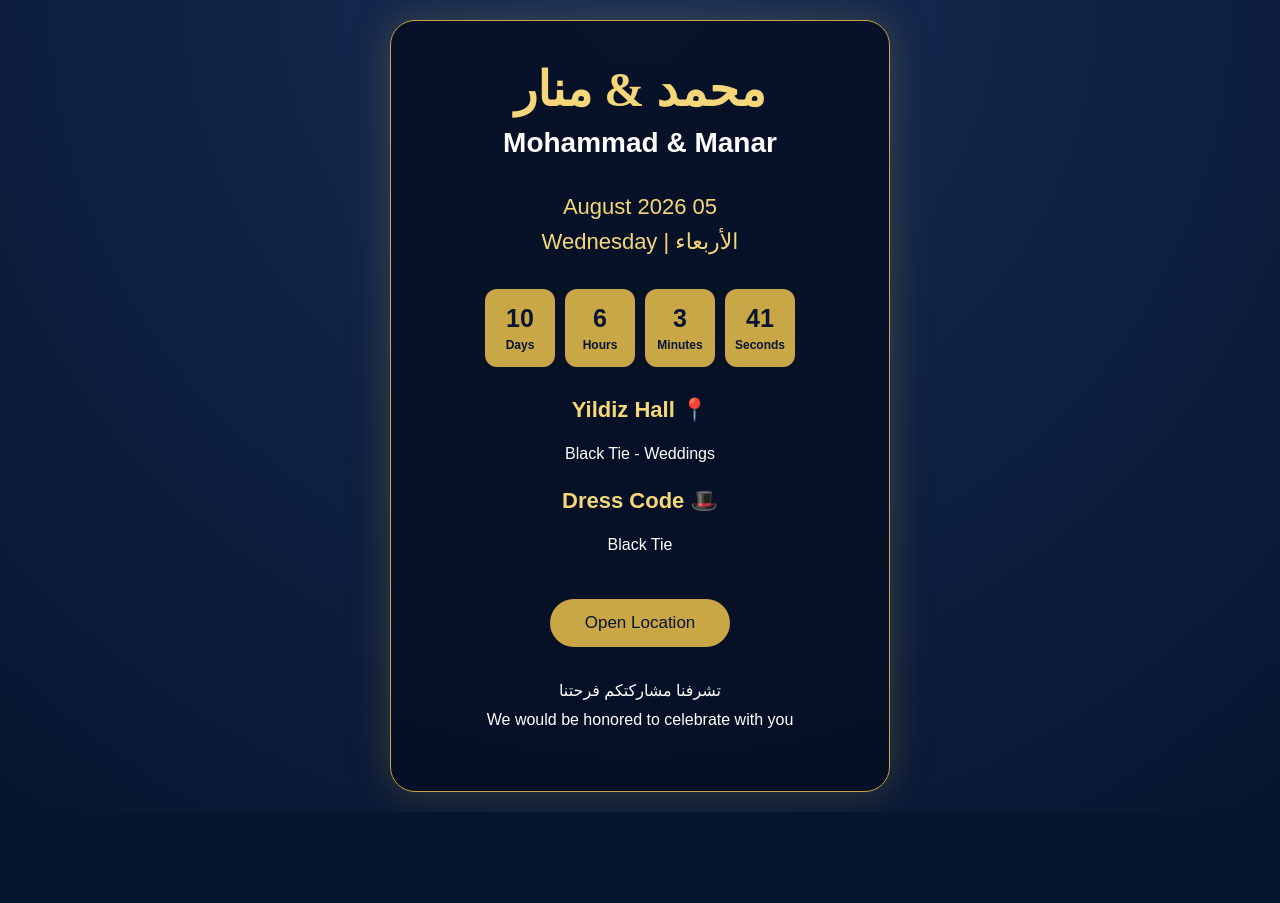
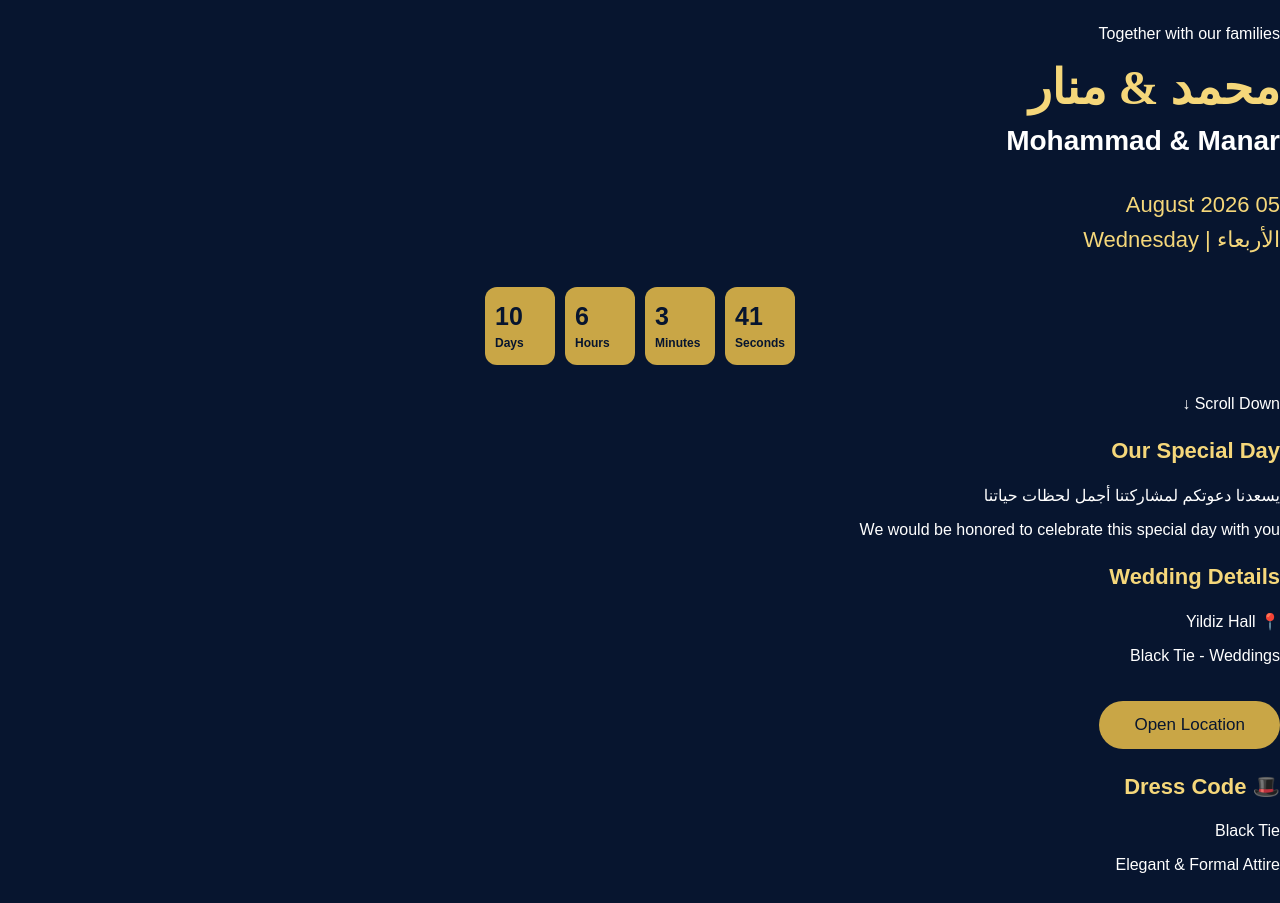
Before and after one commit to Kira1717171717/wedding-invitation, a Next.js app: page / in a window 1280 px wide. Shown: the top 903 px of the page. Before the commit the page ends 812 px from the top, so only its background shows below. Built offline with nearby package versions, Linux system fonts and the light colour scheme.

Commit message:
Update page.js

```diff
--- a/app/page.js
+++ b/app/page.js
@@ -4,6 +4,7 @@ import { motion } from "framer-motion";
 import { useEffect, useState } from "react";
 
 export default function Home() {
+
   const weddingDate = new Date("2026-08-05T19:00:00");
 
   const [time, setTime] = useState({
@@ -13,52 +14,65 @@ export default function Home() {
     seconds: 0,
   });
 
+
   useEffect(() => {
+
     const timer = setInterval(() => {
+
       const now = new Date();
       const distance = weddingDate - now;
 
-      if (distance > 0) {
       setTime({
         days: Math.floor(distance / (1000 * 60 * 60 * 24)),
-          hours: Math.floor(
-            (distance / (1000 * 60 * 60)) % 24
-          ),
-          minutes: Math.floor(
-            (distance / (1000 * 60)) % 60
-          ),
-          seconds: Math.floor(
-            (distance / 1000) % 60
-          ),
+        hours: Math.floor((distance / (1000 * 60 * 60)) % 24),
+        minutes: Math.floor((distance / (1000 * 60)) % 60),
+        seconds: Math.floor((distance / 1000) % 60),
       });
-      }
+
     }, 1000);
 
+
     return () => clearInterval(timer);
+
   }, []);
 
+
+
   return (
-    <main className="container">
+
+    <main>
+
+      {/* Hero */}
+
+      <section className="hero">
+
         <motion.div
-        initial={{ opacity: 0, y: 40 }}
-        animate={{ opacity: 1, y: 0 }}
-        transition={{ duration: 1 }}
-        className="card"
+          initial={{opacity:0, y:40}}
+          animate={{opacity:1, y:0}}
+          transition={{duration:1}}
         >
+
+          <p className="small">
+            Together with our families
+          </p>
+
 
           <h1>
             محمد & منار
           </h1>
 
+
           <h2>
             Mohammad & Manar
           </h2>
 
+
           <div className="date">
             05 August 2026
-          <br />
+            <br/>
             الأربعاء | Wednesday
           </div>
+
 
           <div className="countdown">
 
@@ -85,18 +99,68 @@ export default function Home() {
           </div>
 
 
-        <section>
+          <p className="scroll">
+            Scroll Down ↓
+          </p>
+
+
+        </motion.div>
+
+      </section>
+
+
+
+      {/* Invitation */}
+
+      <section className="section">
+
         <h3>
+          Our Special Day
+        </h3>
+
+        <p>
+          يسعدنا دعوتكم لمشاركتنا أجمل لحظات حياتنا
+        </p>
+
+        <p>
+          We would be honored to celebrate
+          this special day with you
+        </p>
+
+      </section>
+
+
+
+      {/* Details */}
+
+      <section className="section">
+
+        <h3>
+          Wedding Details
+        </h3>
+
+
+        <p>
           📍 Yildiz Hall
-          </h3>
+        </p>
 
         <p>
           Black Tie - Weddings
         </p>
+
+
+        <button>
+          Open Location
+        </button>
+
       </section>
 
 
-        <section>
+
+      {/* Dress Code */}
+
+      <section className="section">
+
         <h3>
           🎩 Dress Code
         </h3>
@@ -104,22 +168,32 @@ export default function Home() {
         <p>
           Black Tie
         </p>
+
+        <p>
+          Elegant & Formal Attire
+        </p>
+
+
       </section>
 
 
-        <button>
-          Open Location
-        </button>
+
+      {/* Ending */}
+
+      <section className="section end">
+
+        <h1>
+          محمد & منار
+        </h1>
+
+        <p>
+          Thank you for being part of our story ❤️
+        </p>
+
+      </section>
 
 
-        <p className="message">
-          تشرفنا مشاركتكم فرحتنا
-          <br />
-          We would be honored to celebrate with you
-        </p>
+    </main>
 
-
-      </motion.div>
-    </main>
   );
 }
```
Lines whose indentation alone changed are shown as unchanged.
